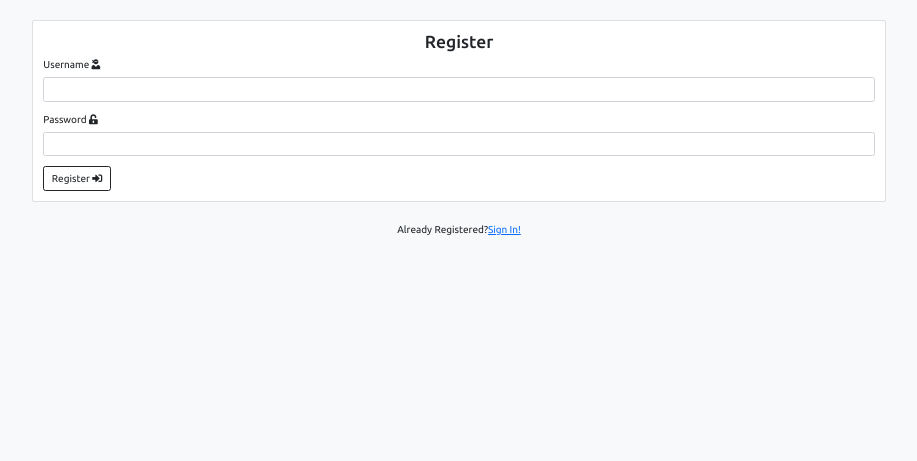
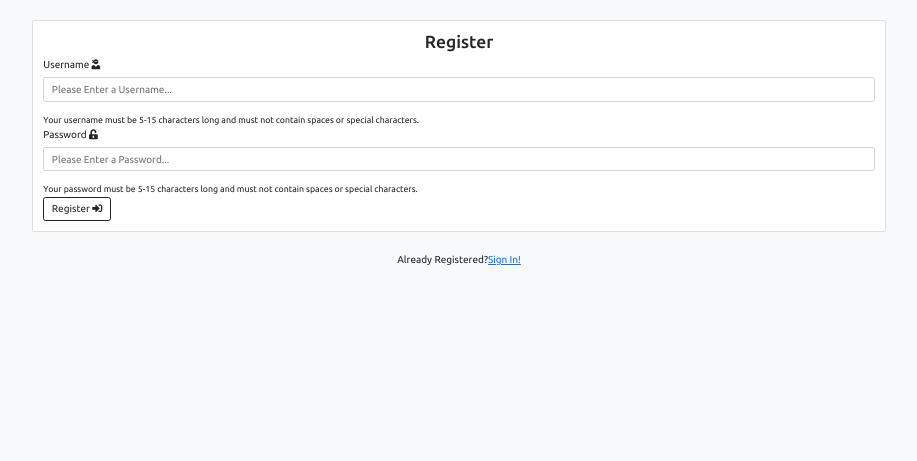
Before and after one commit to S-Lowes/Code-Institute-MS3, a Flask app: page /register in a window 1280 px wide. Shown: the part 137-598 px from the top of the page, without its empty margins (181-1098 px from the left). Run offline with Flask 2, Linux system fonts and the light colour scheme; some libraries are stand-ins or nearby versions.

Commit message:
(feat):Add Register functionality

```diff
--- a/app.py
+++ b/app.py
@@ -27,6 +27,25 @@ def get_recipes():
 
 @app.route("/register", methods=["GET", "POST"])
 def register():
+    if request.method == "POST":
+        # check if username exists in database
+        existing_user = mongo.db.users.find_one(
+            {"username": request.form.get("username").lower()})
+
+        if existing_user:
+            flash("Username exists already")
+            return redirect(url_for("register"))
+
+        register = {
+            "username": request.form.get("username").lower(),
+            "password": generate_password_hash(request.form.get("password"))
+        }
+        # Insert new user into database
+        mongo.db.users.insert_one(register)
+
+        # put the new user into 'session' cookie
+        session["user"] = request.form.get("username").lower()
+        flash("Registration successful, Welome to YUM!")
     return render_template("register.html")
 
 
--- a/static/css/style.css
+++ b/static/css/style.css
@@ -16,7 +16,7 @@ body {
     background-color: #f8f9fa;
 }
 
-/*--- NAVBAR ---*/
+/*===== NAVBAR =====*/
 
 .logo {
     width: 25rem;
@@ -46,12 +46,22 @@ body {
     text-align: end;
 }
 
-/*-- FORMS --*/
+/*===== FORMS =====*/
 .card-form {
     margin: 2rem auto 1rem;
 }
 
-/*-- FOOTER --*/
+/*===== FLASH MESSAGES =====*/
+.flashes h4 {
+    line-height: 2;
+    text-align: center;
+    margin: 4rem auto;
+    background-color: #DDD;
+    font-size: 2rem;
+    width: 100%;
+}
+
+/*===== FOOTER =====*/
 footer {
     background-color: #6ca9e4;
 }
--- a/templates/base.html
+++ b/templates/base.html
@@ -19,21 +19,21 @@
 
 <body>
     <div class="container-fluid ps-0 pe-0">
-        <!-- HEADER -->
+        <!-- ===== HEADER ===== -->
         <header>
-            <!-- NAVBAR -->
+            <!-- ===== NAVBAR ===== -->
             <nav class="sticky-top navbar navbar-expand-lg navbar-dark">
                 <div class="container-fluid">
                     <a class="navbar-brand" href="{{ url_for('get_recipes') }}">
                         <img src="{{ url_for('static', filename='images/yum_logo2.png') }}" class="logo" alt="Logo">
                     </a>
-                    <!-- Mobile Collapse -->
+                    <!-- ===== Mobile Collapse ===== -->
                     <button class="navbar-toggler" type="button" data-bs-toggle="collapse"
                         data-bs-target="#navbarSupportedContent" aria-controls="navbarSupportedContent"
                         aria-expanded="false" aria-label="Toggle navigation">
                         <span class="navbar-toggler-icon"></span>
                     </button>
-                    <!-- Navigation -->
+                    <!-- ===== Navigation ===== -->
                     <div class="collapse navbar-collapse" id="navbarSupportedContent">
                         <ul class="navbar-nav ms-auto">
                             <li class="nav-item">
@@ -71,10 +71,22 @@
                 </div>
             </nav>
         </header>
-        <!-- CONTENT -->
+        <!-- ===== FLASH MESSAGE ===== -->
+        <div class="flash-message-section">
+            {% with messages = get_flashed_messages() %}
+            {% if messages %}
+            {% for message in messages %}
+            <div class="row flashes">
+                <h4>{{ message }}</h4>
+            </div>
+            {% endfor %}
+            {% endif %}
+            {% endwith %}
+        </div>
+        <!-- ===== CONTENT ===== -->
         {% block content %}
         {% endblock %}
-        <!-- FOOTER -->
+        <!-- ===== FOOTER ===== -->
         <footer class="text-light fixed-bottom">
             <div class="row text-center">
                 <h5 class="text-uppercase farewell-message">Hope you found something YUM!</h5>
@@ -90,17 +102,17 @@
                     </a>
                 </div>
             </div>
-            <!-- Copyright -->
+            <!-- ===== Copyright ===== -->
             <div class="copyright d-flex justify-content-center p-3">
                 <p>
                     &#169; Sebastian Lowes
                 </p>
                 <a class="github fab fa-github" href="https://github.com/S-Lowes" target="_blank"></a>
             </div>
-            <!-- Copyright -->
+            <!-- ===== Copyright ===== -->
         </footer>
     </div>
-    <!-- SCRIPTS -->
+    <!-- ===== SCRIPTS ===== -->
     {% block scripts %}
     {% endblock %}
     <script src="https://code.jquery.com/jquery-3.6.0.min.js"
--- a/templates/register.html
+++ b/templates/register.html
@@ -5,23 +5,33 @@
     <div class="card-body">
         <h3 class="text-center">Register</h3>
         <form method="POST" action="{{ url_for('register') }}">
-            <!-- USERNAME -->
+            <!-- ===== USERNAME ===== -->
             <div class="mb-3">
                 <label for="username" class="form-label">Username</label>
                 <i class="fas fa-user-ninja"></i>
-                <input id="username" name="username" type="text" class="form-control" required>
+                <input id="username" name="username" type="text" class="form-control" minlength="5" maxlength="15"
+                    pattern="^[a-zA-Z0-9]{5,15}$" placeholder="Please Enter a Username..." required>
             </div>
-            <!-- PASSWORD -->
+            <small class="">
+                Your username must be 5-15 characters long and must not contain spaces or special characters.
+            </small>
+            <!-- ===== PASSWORD ===== -->
             <div class="mb-3">
                 <label for="password" class="form-label">Password</label>
                 <i class="fas fa-unlock-alt"></i>
-                <input id="password" name="password" type="password" class="form-control" required>
+                <input id="password" name="password" type="password" class="form-control" minlength="5" maxlength="15"
+                    pattern="^[a-zA-Z0-9]{5,15}$" placeholder="Please Enter a Password..." required>
             </div>
-            <!-- REGISTER -->
-            <button type="submit" class="btn btn-outline-dark btn-floating">
-                Register
-                <i class="fas fa-sign-in-alt"></i>
-            </button>
+            <small class="">
+                Your password must be 5-15 characters long and must not contain spaces or special characters.
+            </small>
+            <!-- ===== REGISTER ===== -->
+            <div>
+                <button type="submit" class="btn btn-outline-dark btn-floating">
+                    Register
+                    <i class="fas fa-sign-in-alt"></i>
+                </button>
+            </div>
         </form>
     </div>
 </div>
```
